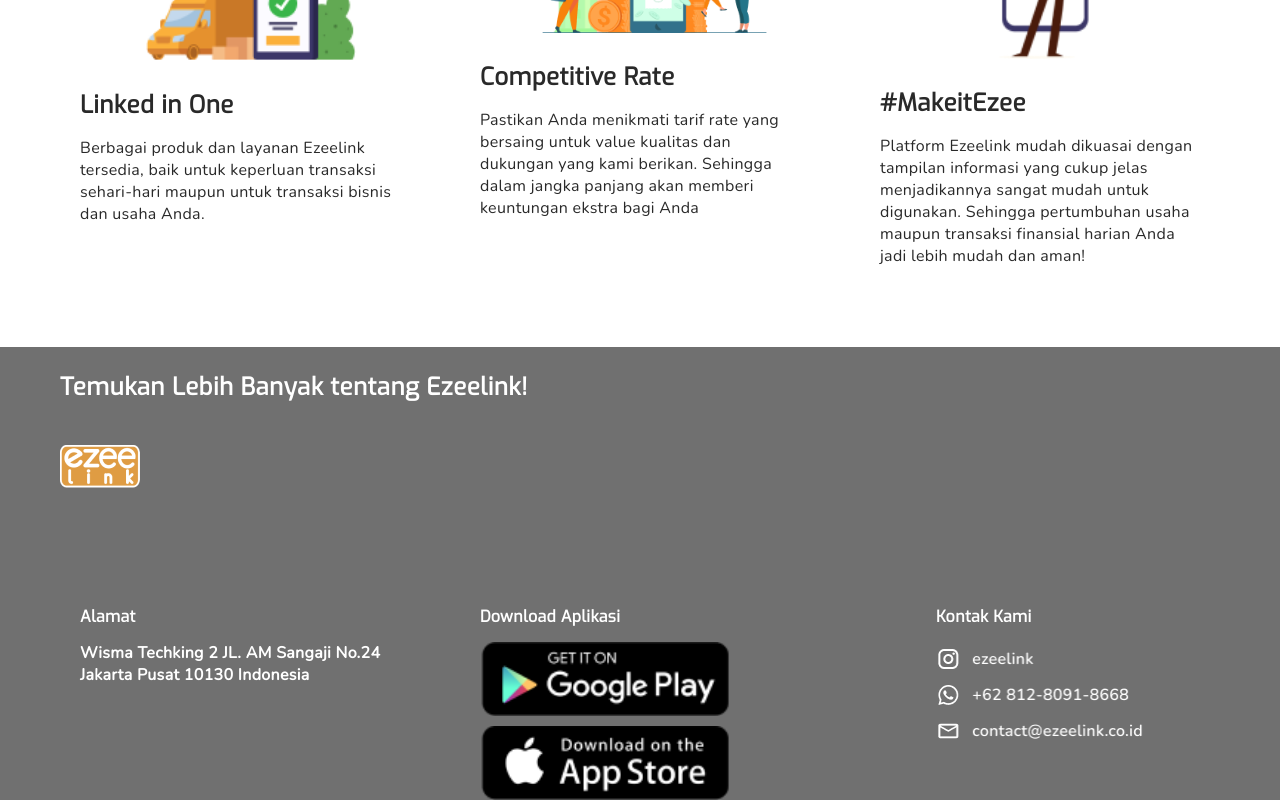
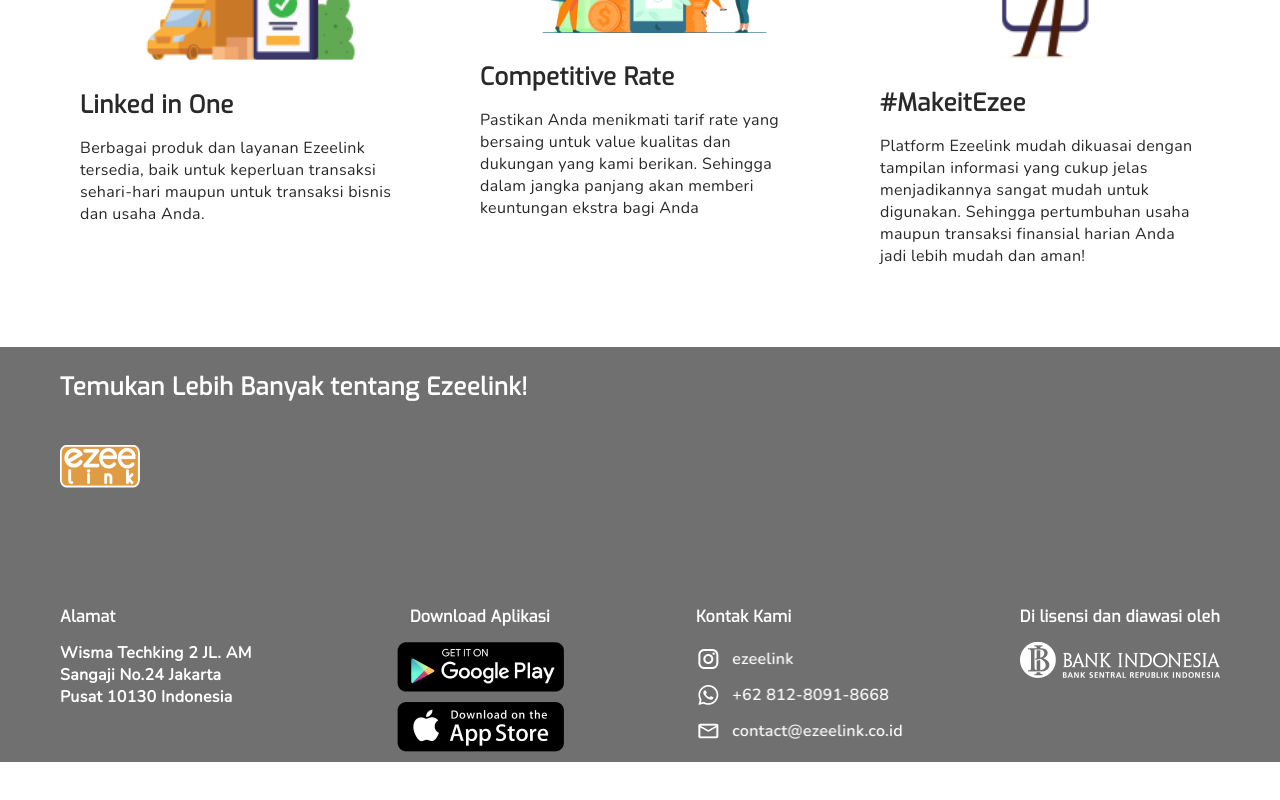
Before and after one commit to teddy-tama/TESTWEB, a React (Create React App) app: page / in a window 1280 px wide. Shown: the part 2780-3580 px from the top of the page. After the commit the page ends 3542 px from the top, so only its background shows below. Built offline with nearby package versions, Linux system fonts and the light colour scheme.

Commit message:
add BI Logo in footer

```diff
--- a/src/component/Footer.js
+++ b/src/component/Footer.js
@@ -6,6 +6,8 @@
 import contactUsIcon from '../assets/icon/contactUs.png'
 import mobile from 'is-mobile'
 import '../pages/css/HomePage.css'
+import biLogo from '../assets/icon/biLogo.png'
+
 function Footer() {
     const isMobile = mobile();
     const language = sessionStorage.getItem('lang')
@@ -26,12 +28,6 @@
                     <Col xs={6}>
                         <img src={logoEzeeLinkIcon} alt="" className='logoEZL' style={{ paddingLeft: 60, marginTop: 15 }} />
                     </Col>
-                    {
-                        isMobile ? <>
-                        <Col xs={6}>
-                            <img src={contactUsIcon} alt="" className='logoContactUs' style={{ marginTop: 20 }} />
-                        </Col></> : <></>
-                    }
                 </Row>
             </div>
             {/* <Container> */}
@@ -39,7 +35,7 @@
                     <Col xs={12} style={{ flexWrap: 'nowrap', overflowX: 'unset' }}>
                         <div style={{ display: 'flex', justifyContent: 'space-evenly' }}>
                             <Col xs={!isMobile ? 3 : 6} style={{ marginTop: 80 }}>
-                                <div style={{ display: 'flex', flexWrap: 'wrap', justifyContent: 'left' }}>
+                                <div style={{ display: 'flex', flexWrap: 'wrap', justifyContent: 'left', padding: '0px 60px' }}>
                                     {
                                         language === 'eng' ?
                                         <div className='text4' style={{ textAlign: 'left', marginTop: 20 }}>
@@ -55,7 +51,7 @@
                                 </div>
                             </Col>
                             <Col xs={!isMobile ? 3 : 6} style={{ marginTop: 100 }}>
-                                <div style={{ display: 'flex', flexWrap: 'wrap', justifyContent: 'left' }}>
+                                <div style={{ display: 'flex', flexWrap: 'wrap', justifyContent: 'center', padding: '0px 60px' }}>
                                     {
                                         language === 'eng' ?
                                         <div className='text4' style={{ textAlign: 'left' }}>
@@ -65,16 +61,13 @@
                                             Download Aplikasi
                                         </div>
                                     }
-                                    <div className='' style={{ textAlign: 'left', marginTop: 15 }}>
-                                        <img style={{ marginBottom: 10 }} className="logoStore" src={googlePlayStoreIcon} alt="" />
-                                        <img src={iosAppStoreIcon} alt="" className="logoStore"/>
+                                    <div style={{ textAlign: 'center', marginTop: 15 }}>
+                                        <img style={{ marginBottom: 10, maxWidth: 169 }} className="logoStore" src={googlePlayStoreIcon} alt="" />
+                                        <img style={{ marginBottom: 10, maxWidth: 169 }} src={iosAppStoreIcon} alt="" className="logoStore"/>
                                     </div>
                                 </div>
                             </Col>
-                            {
-                                !isMobile ?
-                                <>
-                                    <Col xs={3} style={{ marginTop: 100 }}>
+                            <Col xs={!isMobile ? 3 : 6} style={{ marginTop: 100 }}>
                                 <div style={{ display: 'flex', flexWrap: 'wrap', justifyContent: 'center' }}>
                                     {
                                         language === 'eng' ?
@@ -91,8 +84,22 @@
                                     }
                                 </div>
                             </Col>
-                                </> : <></>
+                            <Col xs={!isMobile ? 3 : 6} style={{ marginTop: 100 }}>
+                                <div style={{ display: 'flex', flexWrap: 'wrap', justifyContent: 'center' }}>
+                                    {
+                                        language === 'eng' ?
+                                        <div className='text4' style={{ textAlign: 'left' }}>
+                                            Licenced and supervised by
+                                        </div> :
+                                        <div className='text4' style={{ textAlign: 'left' }}>
+                                            Di lisensi dan diawasi oleh
+                                        </div>
                                     }
+                                    <div className='' style={{ textAlign: 'center', marginTop: 15 }}>
+                                        <img src={biLogo} alt="BILogo" className="logoStore" style={{ maxWidth: 200 }} />
+                                    </div>
+                                </div>
+                            </Col>
                         </div>
                     </Col>
                 </Row>
--- a/src/pages/css/HomePage.css
+++ b/src/pages/css/HomePage.css
@@ -135,7 +135,10 @@
 }
 
 .layout6 {
+    /* max-width: none; */
     width: 100%;
+    /* max-height: none; */
+    height: 100%;
     align-items: center;
     /* position: absolute; */
     left: 0px;
```
Also changed, not shown: src/assets/icon/biLogo.png (added). Lines whose indentation alone changed are shown as unchanged.
